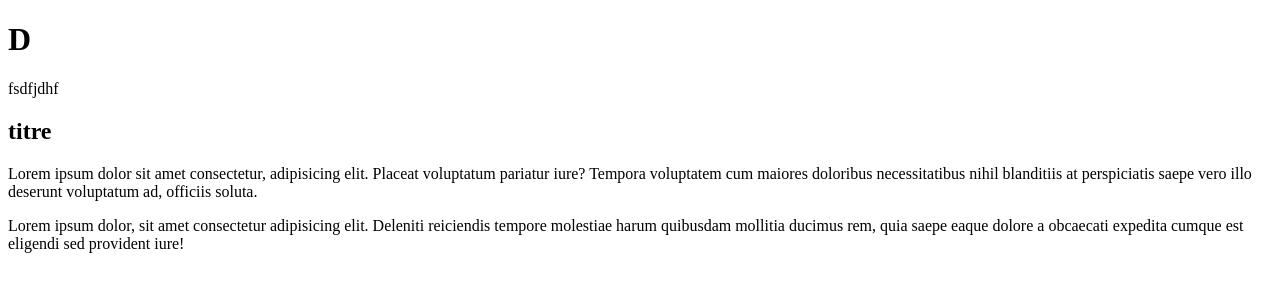
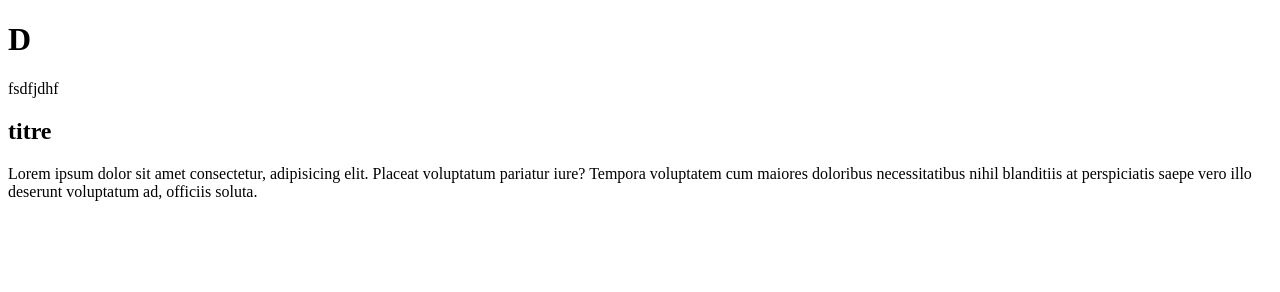
Before and after one commit to JohanaJimenez1/descodeuses-project, a plain HTML site: page index.html in a window 1280 px wide. Drawn offline with Linux system fonts and the light colour scheme.

Commit message:
elimination paragraphe p

```diff
--- a/index.html
+++ b/index.html
@@ -15,8 +15,7 @@
         cum maiores doloribus necessitatibus nihil blanditiis at perspiciatis saepe vero illo deserunt voluptatum ad,
         officiis soluta.</p>
 
-    <p>Lorem ipsum dolor, sit amet consectetur adipisicing elit. Deleniti reiciendis tempore molestiae harum quibusdam
-        mollitia ducimus rem, quia saepe eaque dolore a obcaecati expedita cumque est eligendi sed provident iure!</p>
+
 </body>
 
 </html>
```
